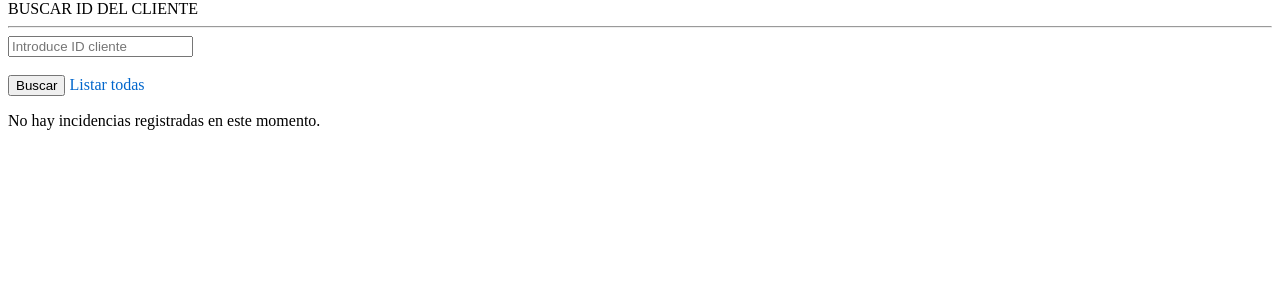
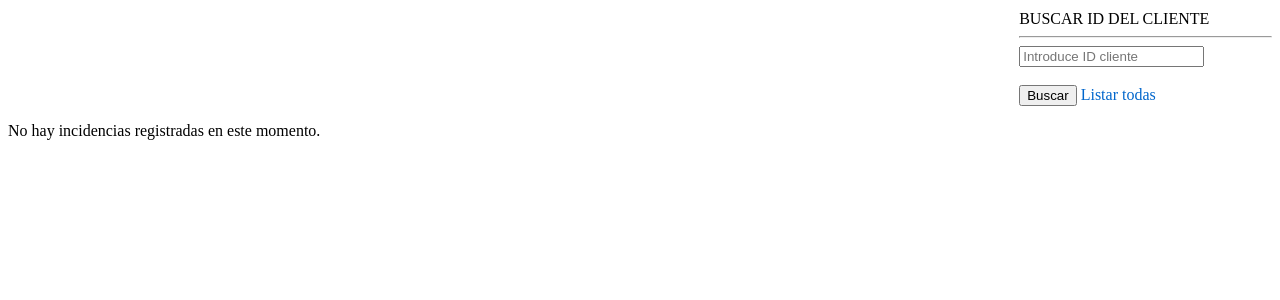
Before and after one commit to Abel-Sanz-Alapont/Gestor_Incidencias, a PHP site: template views/listar_incidencias.php in a window 1280 px wide. Shown: the part 125-425 px from the top of the page. Run offline with PHP 8.4, Linux system fonts and the light colour scheme; the template is opened without the code that fills it, so the values that code supplies are empty; the visitor is signed in with stand-in values (Sample User, id 1).

Commit message:
Modificacion a estilos
Se an añadido nuevos estilos que alteran el archivo listar_incidencias

```diff
--- a/css/estilo.css
+++ b/css/estilo.css
@@ -3,7 +3,7 @@ table {
     border-collapse: collapse;
     margin-top: 20px;
 
-    background-color:white;
+    background-color: white;
 
 }
 
@@ -21,33 +21,44 @@ th {
     text-align: center;
     color: white;
     font-size: 25px;
-        text-transform: uppercase;
+    text-transform: uppercase;
 }
 
 .estado-texto {
     font-weight: bold;
     text-transform: uppercase;
 }
-.usuario{
+
+.usuario {
     background-color: white;
     font-family: Arial, Helvetica, sans-serif;
-
     margin-left: 25%;
     margin-right: 25%;
-    text-decoration: black;
     text-align: center;
-        text-transform: uppercase;
+    text-transform: uppercase;
 
 
 }
-a{
+
+a {
     text-decoration: none;
     color: #0066cc;
 }
-a:hover{
+
+a:hover {
     text-decoration: underline;
 }
-td,select{
+
+td,
+select {
     text-align: center;
     text-transform: uppercase;
 }
+
+.panel-busqueda {
+    text-decoration: black;
+    margin-top: 10px;
+    margin-left: 80%;
+    text-align: justify;
+
+}
```
